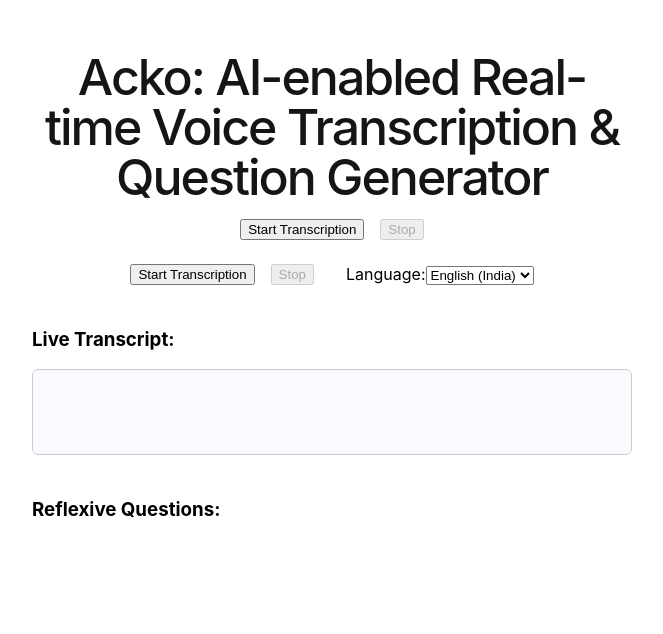
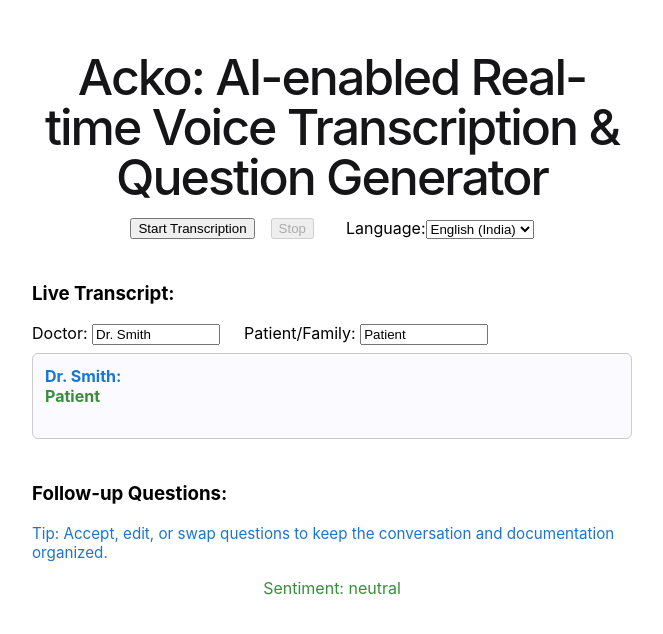
Before and after one commit to khushi0406/Acko-Chhalaang4.0, an Angular app: page / in a window 1280 px wide. Shown: the top 634 px of the page, without its empty margins (308-971 px from the left). Built offline with nearby package versions, Linux system fonts and the light colour scheme.

Commit message:
transcription-part-completed

```diff
--- a/src/app/app.component.html
+++ b/src/app/app.component.html
@@ -1,19 +1,11 @@
-<!-- * * * * * * * * * * * * * * * * * * * * * * * * * * * * * * * -->
-<!-- * * * * * * * * * * * The content below * * * * * * * * * * * -->
-<!-- * * * * * * * * * * is only a placeholder * * * * * * * * * * -->
-<!-- * * * * * * * * * * and can be replaced.  * * * * * * * * * * -->
-<!-- * * * * * * * * * * * * * * * * * * * * * * * * * * * * * * * -->
-<!-- * * * * * * * * * Delete the template below * * * * * * * * * -->
-<!-- * * * * * * * to get started with your project! * * * * * * * -->
-<!-- * * * * * * * * * * * * * * * * * * * * * * * * * * * * * * * -->
 <main class="main">
   <div class="content" style="flex-direction: column; align-items: center; max-width: 600px; margin: auto;">
     <h1 style="margin-bottom: 1rem; text-align: center;">{{ title }}</h1>
-    <div style="margin-bottom: 1.5rem;">
+    <!-- <div style="margin-bottom: 1.5rem;">
       <button (click)="startListening()" [disabled]="listening" style="margin-right: 1rem;">Start Transcription</button>
       <button (click)="stopListening()" [disabled]="!listening">Stop</button>
       <span *ngIf="listening" style="color: green; margin-left: 1rem;">Listening...</span>
-    </div>
+    </div> -->
       <div style="margin-bottom: 1.5rem; display: flex; align-items: center;">
         <button (click)="startListening()" [disabled]="listening" style="margin-right: 1rem;">Start Transcription</button>
         <button (click)="stopListening()" [disabled]="!listening">Stop</button>
@@ -28,13 +20,37 @@
       </div>
     <div style="width: 100%; margin-bottom: 1.5rem;">
       <h3>Live Transcript:</h3>
-      <div style="min-height: 60px; border: 1px solid #ccc; border-radius: 6px; padding: 0.75rem; background: #fafaff;">{{ transcript }}</div>
+      <div style="margin-bottom: 0.5rem; display: flex; gap: 1.5rem; align-items: center;">
+        <label>Doctor: <input [(ngModel)]="doctorName" style="width: 120px;" /></label>
+        <label>Patient/Family: <input [(ngModel)]="participantName" style="width: 120px;" /></label>
+      </div>
+      <div style="min-height: 60px; border: 1px solid #ccc; border-radius: 6px; padding: 0.75rem; background: #fafaff;">
+        <span style="color:#1976d2; font-weight:bold;">{{ doctorName }}:</span>
+        <span>{{ transcript }}</span>
+        <br />
+        <span style="color:#388e3c; font-weight:bold;">{{ participantName }}</span>
+      </div>
     </div>
     <div style="width: 100%;">
-      <h3>Reflexive Questions:</h3>
-      <ul>
-        <li *ngFor="let q of questions">{{ q }}</li>
-      </ul>
+      <h3>Follow-up Questions:</h3>
+      <app-followup-questions
+        [questions]="questions"
+        [editingIndex]="editingIndex"
+        [editedQuestion]="editedQuestion"
+        (accept)="acceptQuestion($event)"
+        (edit)="startEdit($event)"
+        (save)="saveEdit($event)"
+        (cancel)="cancelEdit()"
+        (swap)="swapQuestion($event)">
+      </app-followup-questions>
+    </div>
+    <div *ngIf="sentiment === 'confused' || sentiment === 'distressed'" style="margin-top:1rem; padding:0.75rem; border:1px solid #e57373; background:#ffebee; color:#c62828; border-radius:6px;">
+      <strong>Alert for Doctor:</strong>
+      <span *ngIf="sentiment === 'confused'">The customer appears <b>confused</b> or is having trouble understanding.</span>
+      <span *ngIf="sentiment === 'distressed'">The customer appears <b>distressed</b> or emotionally upset.</span>
+    </div>
+    <div *ngIf="sentiment !== 'confused' && sentiment !== 'distressed'" style="margin-top:1rem; color:#388e3c;">
+      <span>Sentiment: {{ sentiment }}</span>
     </div>
   </div>
 </main>
--- a/src/app/app.component.ts
+++ b/src/app/app.component.ts
@@ -1,31 +1,44 @@
+
+// ...existing code removed, only keep the correct AppComponent class and imports below...
+
 import { Component } from '@angular/core';
 import { RouterOutlet } from '@angular/router';
 import { SpeechRecognitionService, SupportedLanguage } from './speech-recognition.service';
-import { QuestionGeneratorService } from './question-generator.service';
+import { NLUService, GeneratedQuestion, NLUResult } from './nlu.service';
 import { CommonModule } from '@angular/common';
 import { FormsModule } from '@angular/forms';
+import { FollowupQuestionsComponent } from './followup-questions/followup-questions.component';
 
 @Component({
   selector: 'app-root',
   standalone: true,
-  imports: [RouterOutlet,CommonModule,FormsModule],
+  imports: [RouterOutlet, CommonModule, FormsModule, FollowupQuestionsComponent],
   templateUrl: './app.component.html',
-  styleUrl: './app.component.scss'
+  styleUrls: ['./app.component.scss']
 })
 export class AppComponent {
   title = 'Acko: AI-enabled Real-time Voice Transcription & Question Generator';
   transcript = '';
-  questions: string[] = [];
+  questions: GeneratedQuestion[] = [];
+  sentiment: NLUResult['sentiment'] = 'neutral';
   listening = false;
   language: SupportedLanguage = 'en-IN';
+  doctorName = 'Dr. Smith';
+  participantName = 'Patient';
+
+  // For editing/switching questions
+  editingIndex: number | null = null;
+  editedQuestion: string = '';
 
   constructor(
     private speechService: SpeechRecognitionService,
-    private questionService: QuestionGeneratorService
+    private nlu: NLUService
   ) {
     this.speechService.transcript$.subscribe(text => {
       this.transcript = text;
-      this.questions = this.questionService.generateQuestions(text);
+      const nluResult = this.nlu.analyzeTranscript(text);
+      this.questions = nluResult.questions;
+      this.sentiment = nluResult.sentiment;
     });
   }
 
@@ -43,4 +56,32 @@
     this.language = lang;
     this.speechService.switchLanguage(lang);
   }
+
+  acceptQuestion(idx: number) {
+    // In a real app, mark as accepted or log somewhere
+    alert('Question accepted: ' + this.questions[idx].question);
+  }
+
+  startEdit(idx: number) {
+    this.editingIndex = idx;
+    this.editedQuestion = this.questions[idx].question;
+  }
+
+  saveEdit(idx: number) {
+    if (this.editedQuestion.trim()) {
+      this.questions[idx].question = this.editedQuestion;
+    }
+    this.editingIndex = null;
+    this.editedQuestion = '';
+  }
+
+  cancelEdit() {
+    this.editingIndex = null;
+    this.editedQuestion = '';
+  }
+
+  swapQuestion(idx: number) {
+    // In a real app, fetch a new suggestion from NLU/AI
+    this.questions[idx].question = 'Alternative question for: ' + this.questions[idx].question;
+  }
 }
--- /dev/null
+++ b/src/app/followup-questions/followup-questions.component.html
@@ -0,0 +1,20 @@
+<ul style="list-style: none; padding: 0;">
+  <li *ngFor="let q of questions; let i = index" style="margin-bottom: 1rem; border: 1px solid #e0e0e0; border-radius: 6px; padding: 0.75rem; background: #f9f9fb; position: relative;">
+    <span style="font-weight:bold; color:#512da8;">[{{ q.type }}]</span>
+    <ng-container *ngIf="editingIndex !== i">
+      <span> {{ q.question }} </span>
+      <button (click)="accept.emit(i)" style="margin-left:1rem; color:#fff; background:#388e3c; border:none; border-radius:4px; padding:2px 8px;">Accept</button>
+      <button (click)="edit.emit(i)" style="margin-left:0.5rem; color:#fff; background:#1976d2; border:none; border-radius:4px; padding:2px 8px;">Edit</button>
+      <button (click)="swap.emit(i)" style="margin-left:0.5rem; color:#fff; background:#fbc02d; border:none; border-radius:4px; padding:2px 8px;">Swap</button>
+    </ng-container>
+    <ng-container *ngIf="editingIndex === i">
+      <input [(ngModel)]="questions[i].question" style="width:60%; margin-right:0.5rem;" />
+      <button (click)="save.emit(i)" style="color:#fff; background:#388e3c; border:none; border-radius:4px; padding:2px 8px;">Save</button>
+      <button (click)="cancel.emit()" style="margin-left:0.5rem; color:#fff; background:#b71c1c; border:none; border-radius:4px; padding:2px 8px;">Cancel</button>
+    </ng-container>
+    <span *ngIf="editingIndex !== i" style="position:absolute; top:8px; right:12px; color:#bdbdbd; font-size:0.9em;">Suggested</span>
+  </li>
+</ul>
+<div style="margin-top:1rem; color:#1976d2; font-size:0.95em;">
+  <span>Tip: Accept, edit, or swap questions to keep the conversation and documentation organized.</span>
+</div>
--- /dev/null
+++ b/src/app/followup-questions/followup-questions.component.scss
@@ -0,0 +1,5 @@
+.tip {
+  color: #1976d2;
+  font-size: 0.95em;
+  margin-top: 1rem;
+}
--- /dev/null
+++ b/src/app/nlu.service.ts
@@ -0,0 +1,56 @@
+import { Injectable } from '@angular/core';
+
+export interface GeneratedQuestion {
+  question: string;
+  type: 'open-ended' | 'binary' | 'scale';
+}
+
+export interface NLUResult {
+  questions: GeneratedQuestion[];
+  sentiment: 'neutral' | 'positive' | 'negative' | 'confused' | 'distressed';
+}
+
+@Injectable({ providedIn: 'root' })
+export class NLUService {
+  // Mock NLU: Replace with real NLP/ML integration as needed
+  analyzeTranscript(transcript: string): NLUResult {
+    const questions: GeneratedQuestion[] = [];
+    let sentiment: NLUResult['sentiment'] = 'neutral';
+    if (!transcript.trim()) return { questions, sentiment };
+
+    // Simple sentiment/emotion detection
+    const lower = transcript.toLowerCase();
+    if (/(confused|don't understand|lost|unclear)/.test(lower)) {
+      sentiment = 'confused';
+    } else if (/(pain|sad|worried|scared|afraid|distress)/.test(lower)) {
+      sentiment = 'distressed';
+    } else if (/(yes|good|better|improved|happy)/.test(lower)) {
+      sentiment = 'positive';
+    } else if (/(no|bad|worse|declined|sad)/.test(lower)) {
+      sentiment = 'negative';
+    }
+
+    // Simple question generation logic
+    const sentences = transcript.split('.').map(s => s.trim()).filter(Boolean);
+    for (const s of sentences) {
+      // If the sentence contains a number, ask a scale question
+      if (/\d/.test(s)) {
+        questions.push({
+          question: `On a scale of 1-10, how would you rate: "${s}"?`,
+          type: 'scale',
+        });
+      } else if (/yes|no|do you|are you|have you|is it|was it|can you/i.test(s)) {
+        questions.push({
+          question: `Is this a Yes or No: "${s}"?`,
+          type: 'binary',
+        });
+      } else {
+        questions.push({
+          question: `Can you elaborate on: "${s}"?`,
+          type: 'open-ended',
+        });
+      }
+    }
+    return { questions, sentiment };
+  }
+}
```
Also changed, not shown: src/app/followup-questions/followup-questions.component.ts (added, +22 -0 lines).
